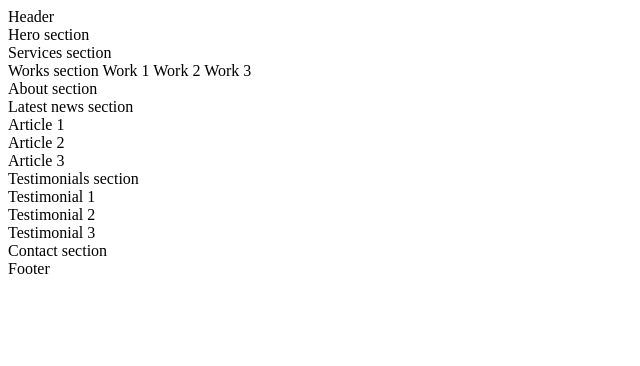
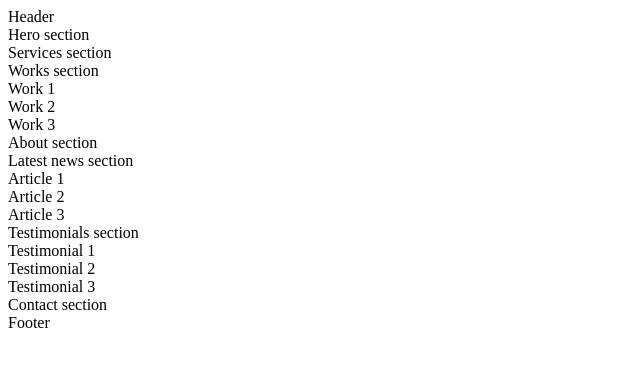
Before and after one commit to Martin-DMC/holbertonschool-web_front_end, a plain HTML site: page html_advanced/6-index.html in a window 1280 px wide. Shown: the whole page, without its empty margins (0-640 px from the left). Drawn offline with Linux system fonts and the light colour scheme.

Commit message:
6to exercise

```diff
--- a/html_advanced/6-index.html
+++ b/html_advanced/6-index.html
@@ -16,9 +16,9 @@
             <section>Hero section</section>
             <section>Services section</section>
             <section>Works section
-                <articles>Work 1</articles>
-                <articles>Work 2</articles>
-                <articles>Work 3</articles>
+                <article>Work 1</article>
+                <article>Work 2</article>
+                <article>Work 3</article>
             </section>
             <section>About section</section>
             <section>Latest news section
```
